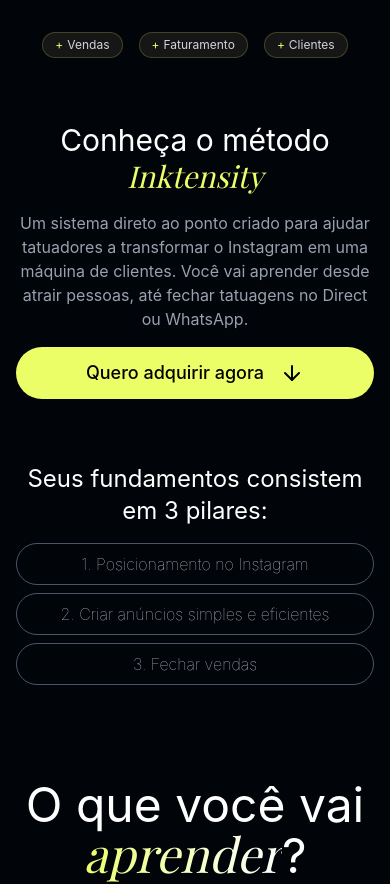
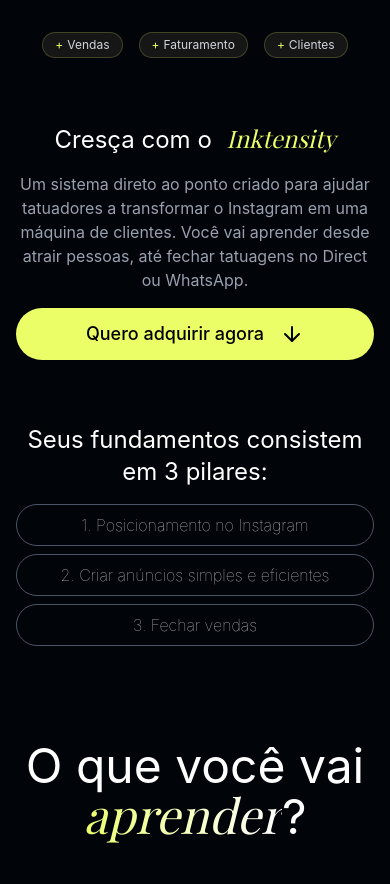
Before and after one commit to oliveiradniel/scalare.midia-business-page, a React (Vite) app: page / in a window 390 px wide. Shown: the part 2560-3444 px from the top of the page. Built offline with nearby package versions, Linux system fonts and the light colour scheme; a web font is replaced by a local one.

Commit message:
feat: add animation in inktensity section

```diff
--- a/package.json
+++ b/package.json
@@ -17,6 +17,7 @@
     "motion": "^12.36.0",
     "react": "^19.2.0",
     "react-dom": "^19.2.0",
+    "react-type-animation": "^3.2.0",
     "tailwindcss": "^4.2.1"
   },
   "devDependencies": {
--- a/src/sections/inktensity-section.tsx
+++ b/src/sections/inktensity-section.tsx
@@ -1,8 +1,11 @@
+import { motion } from 'motion/react';
+
 import { ArrowDownIcon } from 'lucide-react';
 
 import positionImage from '../assets/images/position.svg';
 import adsImage from '../assets/images/ads.svg';
 import cashImage from '../assets/images/cash.svg';
+import { TypeAnimation } from 'react-type-animation';
 
 export function InktensitySection() {
   const modules = [
@@ -110,21 +113,41 @@
     >
       <div className="flex items-center gap-4">
         {badges.map((badge) => (
-          <span
+          <motion.span
+            initial={{ filter: 'blur(4px)' }}
+            whileInView={{
+              filter: 'blur(0)',
+              transition: {
+                duration: 1.4,
+              },
+            }}
+            viewport={{ once: true }}
             key={badge.id}
             className="border-primary/20 before:text-primary rounded-full border bg-[#161616] px-3 py-1 text-center text-xs text-gray-300 before:mr-1 before:content-['+']"
           >
             {badge.label}
-          </span>
+          </motion.span>
         ))}
       </div>
 
       <div className="flex max-w-260 flex-col gap-16 lg:flex-row">
         <div className="flex flex-1 flex-col gap-4">
-          <h2 className="text-center text-3xl text-white">
-            Conheça o método{' '}
+          <motion.h2
+            initial={{ opacity: 0 }}
+            whileInView={{ opacity: 1 }}
+            viewport={{ once: true }}
+            transition={{ duration: 0.6 }}
+            className="text-center text-2xl text-white sm:text-3xl"
+          >
+            <TypeAnimation
+              sequence={['Conheça o método', 2000, 'Cresça com o método', 2000]}
+              repeat={Infinity}
+              wrapper="span"
+              speed={50}
+            />
+
             <i className="text-primary font-playfair">Inktensity</i>
-          </h2>
+          </motion.h2>
 
           <p className="text-center text-gray-400">
             Um sistema direto ao ponto criado para ajudar tatuadores a
@@ -144,41 +167,89 @@
         </div>
 
         <div className="flex flex-1 flex-col justify-between gap-4">
-          <h3 className="text-center text-2xl text-white">
+          <motion.h3
+            initial={{ opacity: 0, x: 80 }}
+            whileInView={{
+              opacity: 1,
+              x: 0,
+              transition: {
+                duration: 1,
+              },
+            }}
+            viewport={{
+              once: true,
+            }}
+            className="text-center text-2xl text-white"
+          >
             Seus fundamentos consistem em 3 pilares:
-          </h3>
+          </motion.h3>
 
           <div className="flex flex-col gap-2">
-            {modules.map((module, index) => (
-              <div
+            {modules.map((module, index) => {
+              const delay = 0.3 * index;
+
+              return (
+                <motion.div
+                  initial={{ opacity: 0, x: 80 }}
+                  whileInView={{
+                    opacity: 1,
+                    x: 0,
+                    transition: {
+                      duration: 1,
+                      delay,
+                    },
+                  }}
+                  viewport={{
+                    once: true,
+                  }}
                   key={module.id}
                   className="rounded-full border border-gray-600 px-4 py-2"
                 >
                   <h4 className="text-center text-base font-thin text-gray-300">
                     {index + 1}. {module.title}
                   </h4>
-              </div>
-            ))}
+                </motion.div>
+              );
+            })}
           </div>
         </div>
       </div>
 
-      <h2 className="mt-8 text-center text-5xl text-white">
+      <motion.h2
+        initial={{ opacity: 0, y: -80 }}
+        whileInView={{
+          opacity: 1,
+          y: 0,
+          transition: {
+            duration: 1,
+          },
+        }}
+        viewport={{ once: true }}
+        className="mt-8 text-center text-5xl text-white"
+      >
         O que você vai{' '}
         <i className="font-playfair from-primary bg-linear-to-r to-white bg-clip-text text-transparent">
           aprender
         </i>
         ?
-      </h2>
+      </motion.h2>
 
       <div className="flex w-full flex-col gap-12 rounded-lg bg-white/6 mask-r-from-96% mask-l-from-90% p-8 md:gap-4">
         {contents.map((content, index) => (
           <div
             key={`content-${index}`}
-            className="flex flex-col items-center gap-6 md:flex-row md:gap-2"
+            className="flex flex-col items-center gap-6 overflow-hidden md:flex-row md:gap-2"
           >
             <div className="flex flex-1 justify-center">
-              <img
+              <motion.img
+                initial={{ filter: 'blur(4px)' }}
+                whileInView={{
+                  filter: 'blur(0px)',
+                  transition: {
+                    duration: 1,
+                  },
+                }}
+                viewport={{ once: true }}
                 aria-hidden="true"
                 src={content.img}
                 alt=""
@@ -186,7 +257,18 @@
               />
             </div>
 
-            <div className="bg-background/30 flex-3 rounded-lg border border-white/10 p-4 md:mask-r-from-80%">
+            <motion.div
+              initial={{ opacity: 0, x: 80 }}
+              whileInView={{
+                opacity: 1,
+                x: 0,
+                transition: {
+                  duration: 1,
+                },
+              }}
+              viewport={{ once: true, amount: 0.3 }}
+              className="bg-background/30 flex-3 rounded-lg border border-white/10 p-4 md:mask-r-from-80%"
+            >
               <span className="bg-primary rounded-full px-3 py-1 text-xs font-medium">
                 Módulo {index + 1}
               </span>
@@ -202,29 +284,56 @@
                   <li>{classroom}</li>
                 ))}
               </ul>
-            </div>
+            </motion.div>
           </div>
         ))}
       </div>
 
-      <h2 className="mt-8 text-center text-4xl text-white">
+      <motion.h2
+        initial={{ opacity: 0, x: 80 }}
+        whileInView={{
+          opacity: 1,
+          x: 0,
+          transition: {
+            duration: 1,
+          },
+        }}
+        viewport={{
+          once: true,
+        }}
+        className="mt-8 text-center text-4xl text-white"
+      >
         Está achando que acabou? Temos alguns{' '}
         <i className="font-playfair from-primary bg-linear-to-r to-white bg-clip-text text-transparent">
           bônus
         </i>
-      </h2>
+      </motion.h2>
 
       <div className="grid grid-cols-1 gap-2 sm:grid-cols-2 lg:grid-cols-4">
-        {bonus.map((b) => (
-          <div
+        {bonus.map((b, index) => {
+          const delay = index * 0.2;
+
+          return (
+            <motion.div
+              initial={{ opacity: 0, y: 80 }}
+              whileInView={{
+                opacity: 1,
+                y: 0,
+                transition: {
+                  duration: 1,
+                  delay,
+                },
+              }}
+              viewport={{ once: true }}
               key={b.id}
               className="flex flex-col justify-between gap-4 rounded-lg bg-white p-4"
             >
               <h4 className="text-background">🎁 {b.label}</h4>
 
               <p className="text-gray-400">{b.headline}</p>
-          </div>
-        ))}
+            </motion.div>
+          );
+        })}
       </div>
     </div>
   );
```
Also changed, not shown: 1 other file (tests, documents, lock files or other folders). Lines whose indentation alone changed are shown as unchanged.
